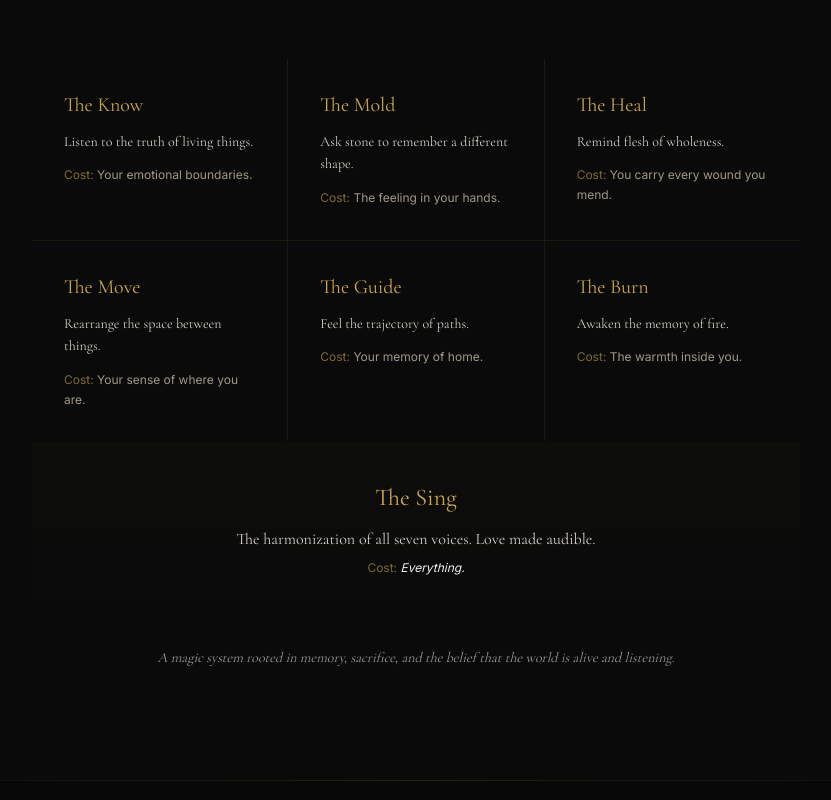
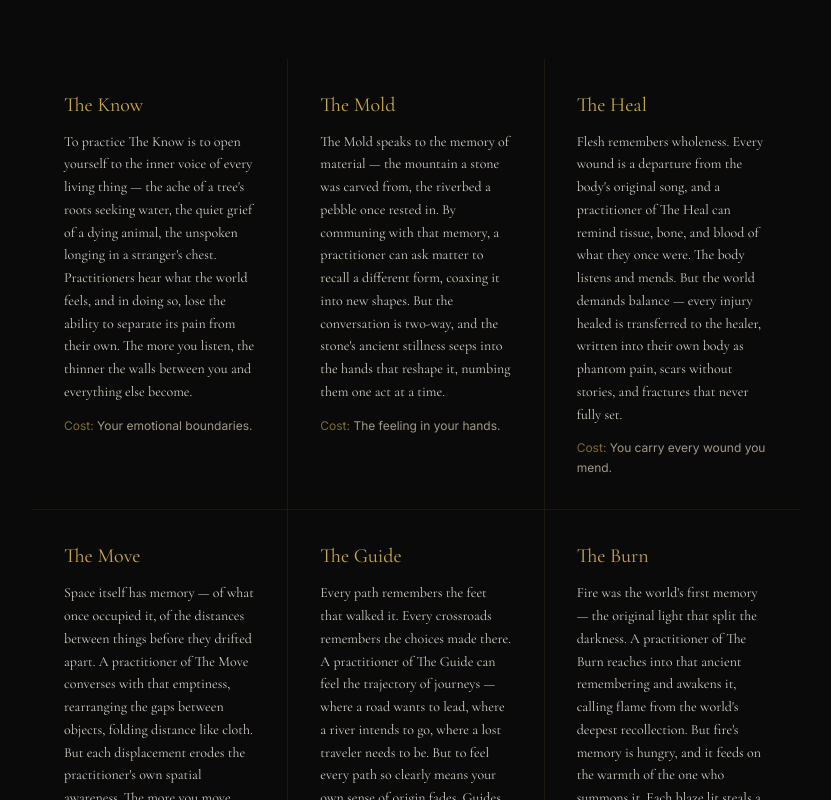
Before and after one commit to jcronkdc/manamongsttheclouds, a Next.js app: page / in a window 1280 px wide. Shown: the part 2700-3500 px from the top of the page, without its empty margins (224-1055 px from the left). Built offline with nearby package versions, Linux system fonts and the light colour scheme.

Commit message:
Refine discipline lore, expand world descriptions, align Maera/prologue details

```diff
--- a/app/components/Characters.tsx
+++ b/app/components/Characters.tsx
@@ -35,7 +35,7 @@ export default function Characters() {
     {
       name: "Maera",
       role: "The Mother Who Sang",
-      hook: "She appears only in memory and dream. She held five notes \u2014 five disciplines \u2014 simultaneously, something no one had done in centuries. She died holding a lullaby that kept soldiers at bay long enough for a scarred man to run with her son.",
+      hook: "She appears only in memory and dream. She held five notes \u2014 every discipline but Burn and the Sing \u2014 simultaneously, something no one had done in centuries. The night the soldiers came, a man with a shattered knee carried her son over the garden wall. Behind him, her voice thinned and broke and stopped.",
       detail:
         "She is dead before the story begins. She is present on every page.",
     },
--- a/app/components/WorldSection.tsx
+++ b/app/components/WorldSection.tsx
@@ -2,32 +2,32 @@ export default function WorldSection() {
   const disciplines = [
     {
       name: "The Know",
-      desc: "Listen to the truth of living things.",
+      desc: "To practice The Know is to open yourself to the inner voice of every living thing — the ache of a tree's roots seeking water, the quiet grief of a dying animal, the unspoken longing in a stranger's chest. Practitioners hear what the world feels, and in doing so, lose the ability to separate its pain from their own. The more you listen, the thinner the walls between you and everything else become.",
       cost: "Your emotional boundaries.",
     },
     {
       name: "The Mold",
-      desc: "Ask stone to remember a different shape.",
+      desc: "The Mold speaks to the memory of material — the mountain a stone was carved from, the riverbed a pebble once rested in. By communing with that memory, a practitioner can ask matter to recall a different form, coaxing it into new shapes. But the conversation is two-way, and the stone's ancient stillness seeps into the hands that reshape it, numbing them one act at a time.",
       cost: "The feeling in your hands.",
     },
     {
       name: "The Heal",
-      desc: "Remind flesh of wholeness.",
+      desc: "Flesh remembers wholeness. Every wound is a departure from the body's original song, and a practitioner of The Heal can remind tissue, bone, and blood of what they once were. The body listens and mends. But the world demands balance — every injury healed is transferred to the healer, written into their own body as phantom pain, scars without stories, and fractures that never fully set.",
       cost: "You carry every wound you mend.",
     },
     {
       name: "The Move",
-      desc: "Rearrange the space between things.",
+      desc: "Space itself has memory — of what once occupied it, of the distances between things before they drifted apart. A practitioner of The Move converses with that emptiness, rearranging the gaps between objects, folding distance like cloth. But each displacement erodes the practitioner's own spatial awareness. The more you move through the world this way, the less certain you become of where you stand in it.",
       cost: "Your sense of where you are.",
     },
     {
       name: "The Guide",
-      desc: "Feel the trajectory of paths.",
+      desc: "Every path remembers the feet that walked it. Every crossroads remembers the choices made there. A practitioner of The Guide can feel the trajectory of journeys — where a road wants to lead, where a river intends to go, where a lost traveler needs to be. But to feel every path so clearly means your own sense of origin fades. Guides always know the way forward. They just can't remember the way back.",
       cost: "Your memory of home.",
     },
     {
       name: "The Burn",
-      desc: "Awaken the memory of fire.",
+      desc: "Fire was the world's first memory — the original light that split the darkness. A practitioner of The Burn reaches into that ancient remembering and awakens it, calling flame from the world's deepest recollection. But fire's memory is hungry, and it feeds on the warmth of the one who summons it. Each blaze lit steals a little more heat from the practitioner's body, leaving them colder, slower, and eventually numb to warmth entirely.",
       cost: "The warmth inside you.",
     },
   ];
@@ -89,7 +89,14 @@ export default function WorldSection() {
                 The Sing
               </h3>
               <p className="font-[family-name:var(--font-serif)] text-base text-[#d4d0c8] leading-relaxed max-w-md mx-auto mb-2">
-                The harmonization of all seven voices. Love made audible.
+                The rarest and most devastating of all disciplines. The Sing is
+                not learned — it is surrendered to. It is the harmonization of
+                all seven voices at once, a moment when a practitioner becomes a
+                vessel for the world&rsquo;s entire memory. In that instant,
+                they do not listen to the world — they become its song. Love
+                made audible. But the cost is absolute: to sing the
+                world&rsquo;s truth is to lose yourself inside it, dissolved
+                into the memory of everything.
               </p>
               <p className="font-[family-name:var(--font-sans)] text-xs text-[#a09888]">
                 <span className="text-[#c9a84c]/60">Cost:</span>{" "}
--- a/content/chapters/prologue.md
+++ b/content/chapters/prologue.md
@@ -108,7 +108,7 @@ The Great Elder Stone still sang in the clouds, patient and luminous and waiting
 
 And in a burning nursery, on a night when the world's memory was being rewritten in blood and fire, a woman opened her mouth and Sang. Not all seven voices — five. Five disciplines, harmonized in a human throat, the chord shaped not as a weapon but as a lullaby. She sang it to her infant son while the door broke down, and the five notes cost her everything — her name, her past, her future, every memory she possessed — because she poured it all into the sound, and the sound held the soldiers at bay just long enough.
 
-A man with a scarred face and a shattered knee carried the child over the garden wall. Behind him, the woman's voice thinned and broke and stopped. The note ended. She was gone, the same way Fletcher was gone — dissolved into the world's memory, her love embedded in the sky above the Clouds where, if you listened carefully, you could still hear the faintest echo of a mother singing her son to sleep.
+A man with a shattered knee carried the child over the garden wall. Behind him, the woman's voice thinned and broke and stopped. The note ended. She was gone, the same way Fletcher was gone — dissolved into the world's memory, her love embedded in the sky above the Clouds where, if you listened carefully, you could still hear the faintest echo of a mother singing her son to sleep.
 
 The man ran. The baby screamed. And then the baby stopped screaming and breathed — one breath, small and new and impossible — and the air around them shivered.
 
```
